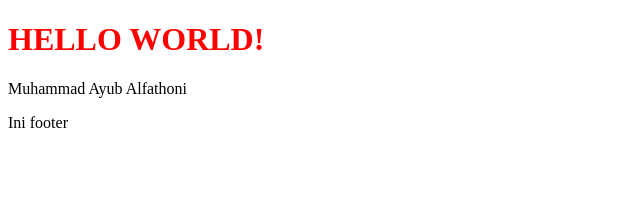
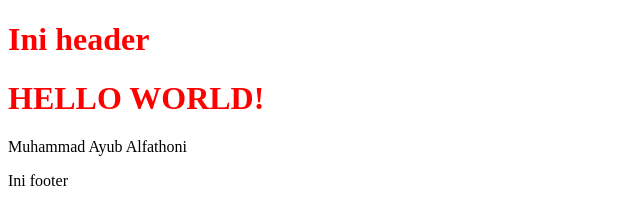
Before and after one commit to alfathmad24/git-practice, a plain HTML site: page index.html in a window 1280 px wide. Shown: the whole page, without its empty margins (0-640 px from the left). Drawn offline with Linux system fonts and the light colour scheme.

Commit message:
add header

```diff
--- a/index.html
+++ b/index.html
@@ -8,6 +8,9 @@
     <title>Home</title>
   </head>
   <body>
+    <header>
+      <h1>Ini header</h1>
+    </header>
     <h1>HELLO WORLD!</h1>
     <p>Muhammad Ayub Alfathoni</p>
 
```
